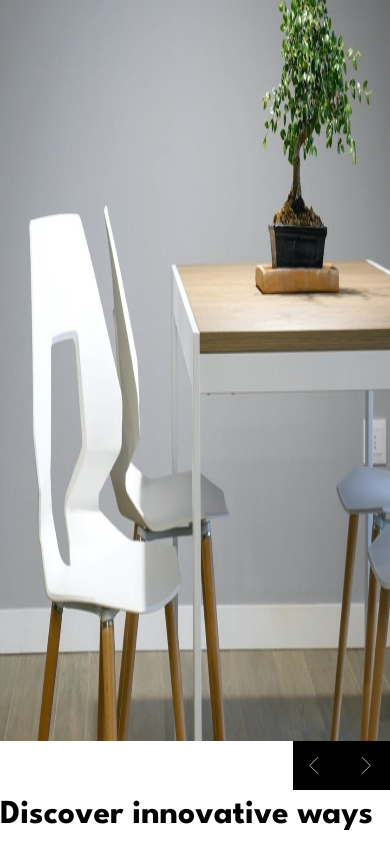
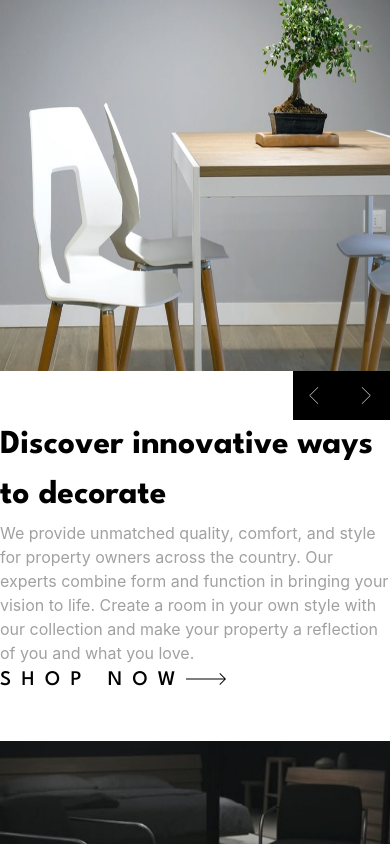
Before and after one commit to NICKY-TECH/room, a React (Create React App) app: page / in a window 390 px wide. Shown: the top 844 px of the page. Built offline with nearby package versions, Linux system fonts and the light colour scheme; a web font is replaced by a local one.

Commit message:
add navigation bar

```diff
--- a/src/styles/destination.css
+++ b/src/styles/destination.css
@@ -693,17 +693,30 @@ main{
   display: grid;
   height: 100%;
   width: 100%;
-  grid-template-rows: repeat(3, minmax(0, 1fr));
+}
+
+@media (max-width: 480px){
+
+  main{
+    grid-template-rows: repeat(2, minmax(0, 1fr));
+  }
+}
+
+@media (min-width: 768px){
+
+  main{
+    grid-template-rows: repeat(3, minmax(0, 1fr));
+  }
 }
 
 .section-one{
-  grid-row: span 2 / span 2;
   display: grid;
 }
 
 @media (max-width: 480px){
 
   .section-one{
+    grid-row: span 1 / span 1;
     grid-template-rows: repeat(2, minmax(0, 1fr));
   }
 }
@@ -711,6 +724,7 @@ main{
 @media (min-width: 768px){
 
   .section-one{
+    grid-row: span 2 / span 2;
     grid-template-columns: repeat(3, minmax(0, 1fr));
   }
 }
@@ -1038,6 +1052,10 @@ main{
     grid-column: span 2 / span 2;
   }
 
+  .md\:row-span-2{
+    grid-row: span 2 / span 2;
+  }
+
   .md\:m-auto{
     margin: auto;
   }
@@ -1054,6 +1072,10 @@ main{
     width: 80%;
   }
 
+  .md\:grid-rows-3{
+    grid-template-rows: repeat(3, minmax(0, 1fr));
+  }
+
   .md\:justify-start{
     justify-content: flex-start;
   }
--- a/src/styles/tailwind.css
+++ b/src/styles/tailwind.css
@@ -10,11 +10,11 @@ html {
 }
 
 main {
-  @apply grid grid-rows-3 w-full h-full;
+  @apply grid  max-[480px]:grid-rows-2 md:grid-rows-3 w-full h-full;
 }
 
 .section-one {
-  @apply grid row-span-2 max-[480px]:grid-rows-2 md:grid-cols-3;
+  @apply grid max-[480px]:grid-rows-2 max-[480px]:row-span-1 md:row-span-2  md:grid-cols-3;
   /* background-color: aqua; */
 }
 
```
